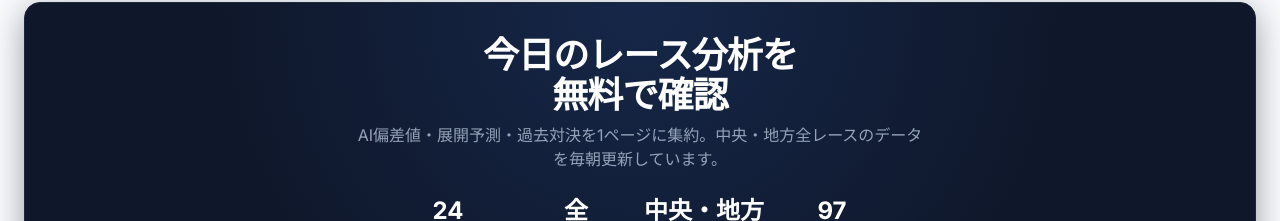
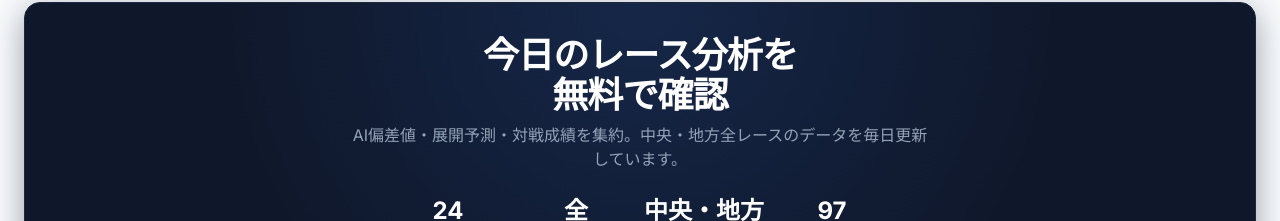
Before and after one commit to umazkym/keiba_site_v1, a Next.js app in the folder frontend/: page / in a window 1280 px wide. Shown: the part 103-324 px from the top of the page. Built offline with nearby package versions, Linux system fonts and the light colour scheme; no server answers.

Commit message:
no message

```diff
--- a/frontend/app/page.tsx
+++ b/frontend/app/page.tsx
@@ -274,7 +274,7 @@ export default async function HomePage() {
                             <span className="text-white">無料で確認</span>
                         </h1>
                         <p>
-                            AI偏差値・展開予測・過去対決を1ページに集約。中央・地方全レースのデータを毎朝更新しています。
+                            AI偏差値・展開予測・対戦成績を集約。中央・地方全レースのデータを毎日更新しています。
                         </p>
 
                         <div className="hero-stats">
@@ -289,11 +289,6 @@ export default async function HomePage() {
                                 今日のAI分析を見る <span className="ml-1 group-hover:translate-x-1 transition-transform">→</span>
                             </Link>
                         </div>
-                        {raceDaySummary.firstRaceLabel && (
-                            <div className="mt-2 sm:mt-3 max-w-full truncate rounded-full border border-white/10 bg-white/5 px-2.5 py-1 text-[10px] font-semibold text-slate-300 sm:px-3 sm:text-xs">
-                                最初に表示されるレース: {raceDaySummary.firstRaceLabel}
-                            </div>
-                        )}
                     </div>
                 </section>
 
```
